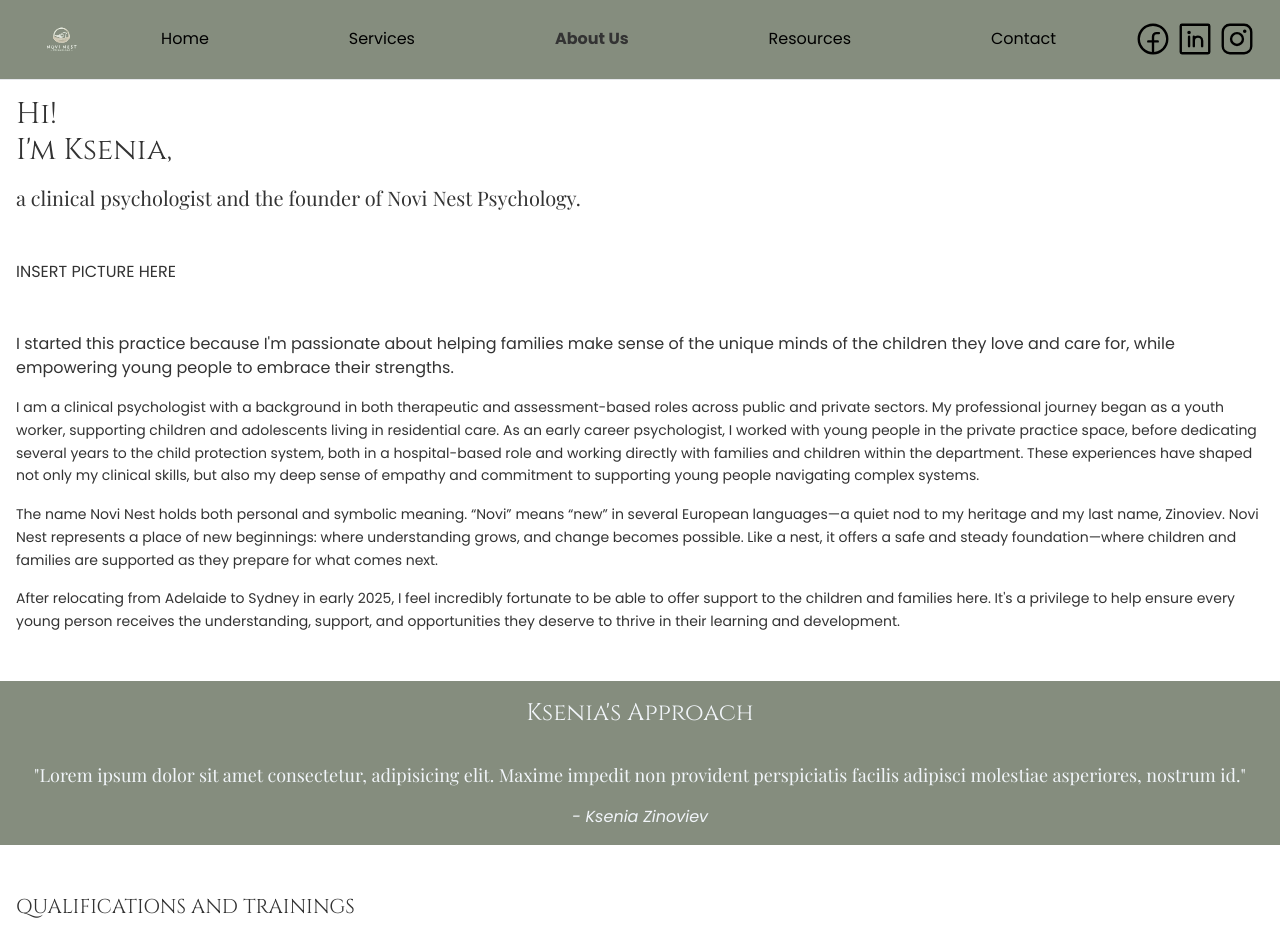
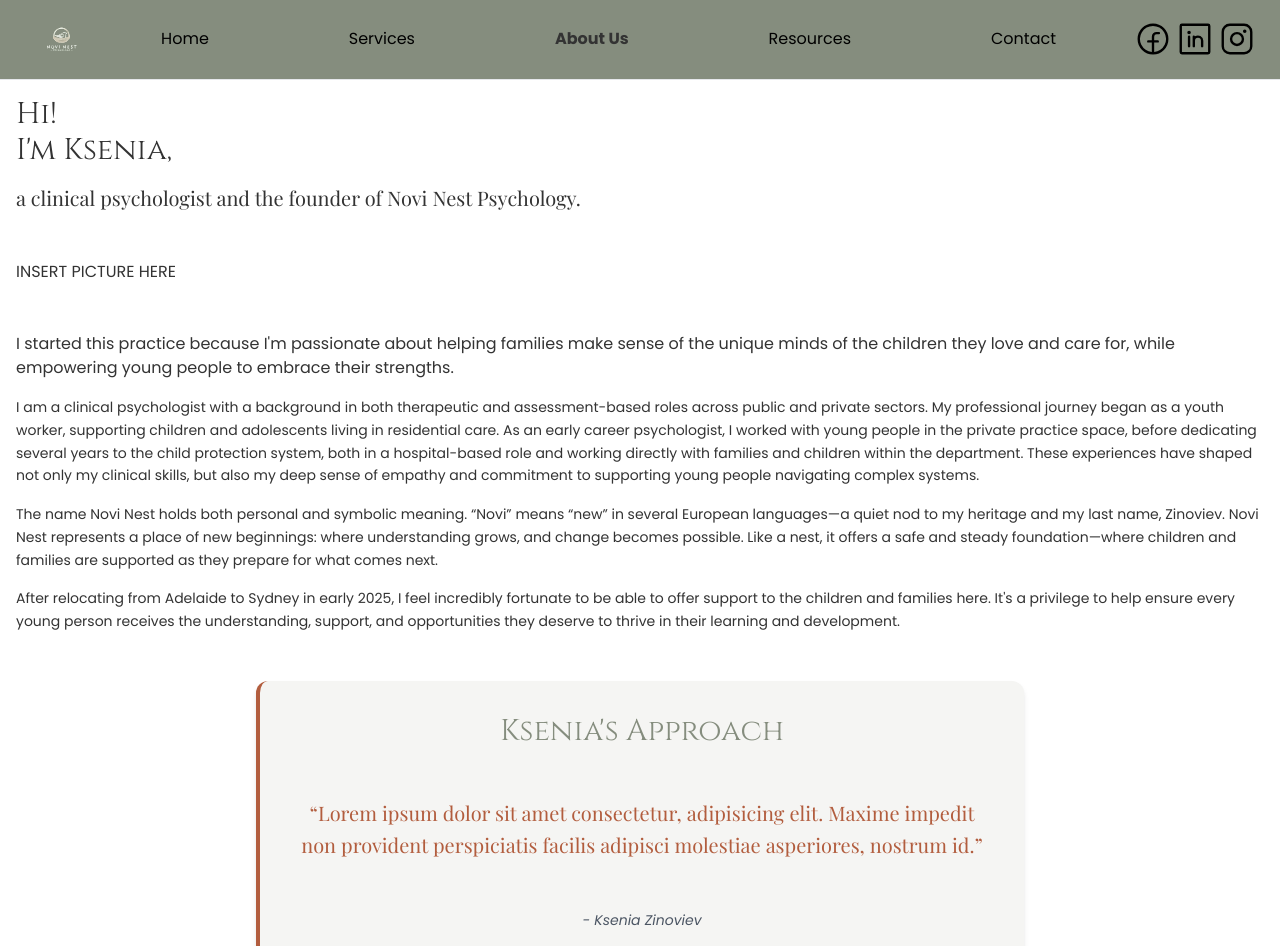
Before and after one commit to TheBigBookMan/NoviNest, a React (Vite) app: page /about-us in a window 1280 px wide. Shown: the top 946 px of the page. Built offline with nearby package versions, Linux system fonts and the light colour scheme; a web font is replaced by a local one.

Commit message:
update testimony quote to look better

```diff
--- a/src/components/features/AboutUs/Testimony.jsx
+++ b/src/components/features/AboutUs/Testimony.jsx
@@ -1,15 +1,23 @@
 const Testimony = () => {
     return (
-        <article id="testimony-article" aria-labelledby="testimony-heading" className='flex flex-col bg-[#858D7E] p-4 text-slate-100 gap-8'>
+        <article
+            id="testimony-article"
+            aria-labelledby="testimony-heading"
+            className='flex flex-col bg-[#F5F5F3] p-8 mx-4 text-[#333] gap-8 rounded-xl shadow-md border-l-4 border-[#B25D3E] max-w-3xl mx-auto'
+        >
             <div className='flex flex-col items-center'>
-                <h3 id="testimony-heading" className='text-2xl font-cinzel'>Ksenia's Approach</h3>
+                <h3 id="testimony-heading" className='text-3xl font-cinzel text-[#858D7E] mb-4 text-center'>
+                    Ksenia's Approach
+                </h3>
             </div>
 
-            <div className='flex flex-col items-center gap-4'>
-                <blockquote className='font-playfair text-center text-lg'>"Lorem ipsum dolor sit amet consectetur, adipisicing elit. Maxime impedit non provident perspiciatis facilis adipisci molestiae asperiores, nostrum id."</blockquote>
+            <blockquote className='font-playfair text-center text-xl text-[#B25D3E] leading-relaxed mb-4'>
+                “Lorem ipsum dolor sit amet consectetur, adipisicing elit. Maxime impedit non provident perspiciatis facilis adipisci molestiae asperiores, nostrum id.”
+            </blockquote>
 
-                <cite>- Ksenia Zinoviev</cite>
-            </div>
+            <cite className="text-sm text-[#4B5563] italic text-center">
+                - Ksenia Zinoviev
+            </cite>
         </article>
     )
 }
```
